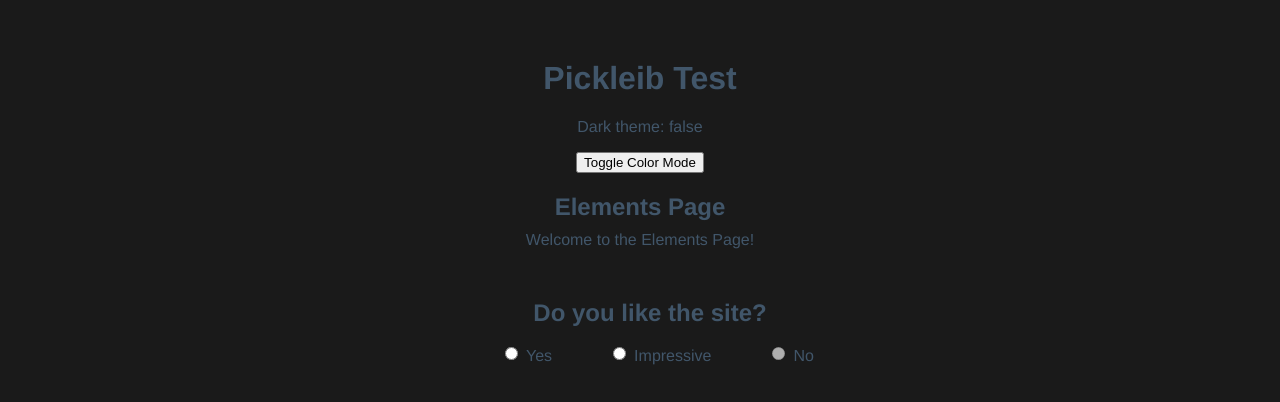
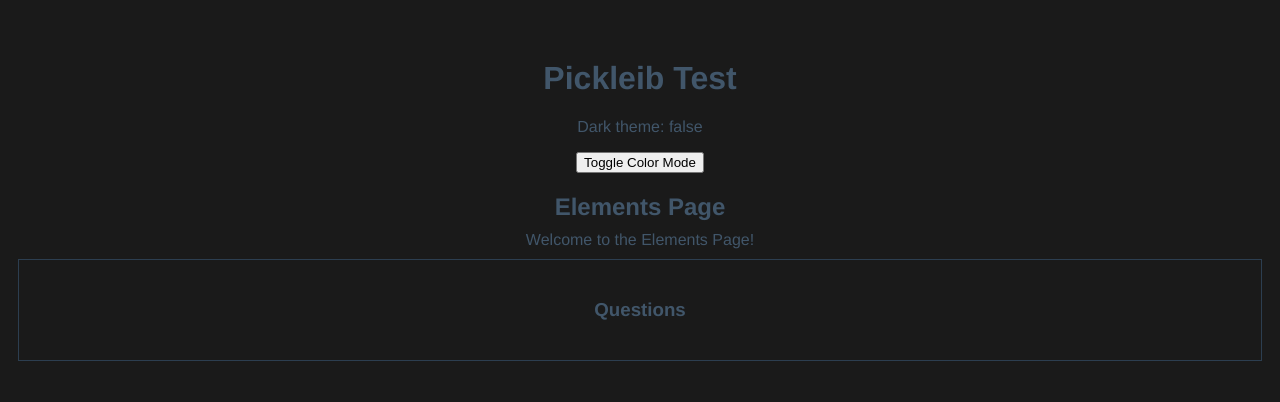
Before and after one commit to Umutayb/vue-test-app, a Vue app: page /elements in a window 1280 px wide. Shown: the top 402 px of the page. Built offline with nearby package versions, Linux system fonts and the light colour scheme.

Commit message:
Added section for Elements Page

```diff
--- a/src/router/index.js
+++ b/src/router/index.js
@@ -9,6 +9,7 @@ import InteractionsPage from "@/views/categories/InteractionsPage.vue";
 import SortablePage from "@/views/tools/SortablePage.vue";
 import DropdownPage from "@/views/tools/DropDownPage.vue";
 import TallPage from "@/views/tools/TallPage.vue";
+import QuestionsPage from "@/views/tools/QuestionsPage.vue";
 
 const routes = [
   {
@@ -29,6 +30,7 @@ const routes = [
   { path: "/droppable", name: "droppable", component: InteractionsPage },
   { path: "/draggable", name: "draggable", component: InteractionsPage },
   { path: "/tall", name: "tall", component: TallPage },
+  { path: "/questions", name: "questions", component: QuestionsPage }
 ];
 
 const router = createRouter({
--- a/src/views/categories/AlertsFrameWindowsPage.vue
+++ b/src/views/categories/AlertsFrameWindowsPage.vue
@@ -40,16 +40,16 @@ export default {
     },
     newTab() {
       // Open a new tab
-      window.open("http://127.0.0.1:8081/", "_blank");
+      window.open("http://127.0.0.1:8080/", "_blank");
     },
     newWindow() {
       // Open a new window
-      window.open("http://127.0.0.1:8081/", "_blank", "width=600,height=400");
+      window.open("http://127.0.0.1:8080/", "_blank", "width=600,height=400");
     },
     newWindowMessage() {
       // Open a new window with a message
       alert('New window message!');
-      window.open("http://127.0.0.1:8081/", "_blank");
+      window.open("http://127.0.0.1:8080/", "_blank");
     }
   }
 }
--- a/src/views/categories/ElementsPage.vue
+++ b/src/views/categories/ElementsPage.vue
@@ -2,106 +2,24 @@
   <div>
     <h2>Elements Page</h2>
     <a>Welcome to the Elements Page!</a>
-
-    <div class="question-box">
-      <h2>Do you like the site?</h2>
-      <form>
-        <div class="radio-group">
-          <span class="radio-button">
-            <input type="radio" id="yes" name="like" value="yes" @change="handleRadioChange">
-            <label for="yes">Yes</label>
-          </span>
-          <span class="radio-button">
-            <input type="radio" id="impressive" name="like" value="impressive" @change="handleRadioChange">
-            <label for="impressive">Impressive</label>
-          </span>
-          <span class="radio-button">
-            <input type="radio" id="no" name="like" value="no" disabled>
-            <label for="no">No</label>
-          </span>
-        </div>
-        <p v-if="thanks">Thanks!</p>
-        <p v-if="wow">Isn't it!</p>
-      </form>
-    </div>
+    <ToolLayout :tools="tools"></ToolLayout>
   </div>
 </template>
 
 <script>
+import '@vuepic/vue-datepicker/dist/main.css'
+import ToolLayout from "@/components/tools/ToolLayout.vue";
+
 export default {
+  components: {
+    ToolLayout
+  },
   data() {
-    return {
-      thanks: '',
-      wow: ''
-    };
-  },
-  methods: {
-    handleRadioChange(event) {
-      console.log(event.target.value); // Log the value for debugging
-      if (event.target.value === 'yes') {
-        this.thanks = event.target.value;
-        this.wow = '';
-      }
-      else if (event.target.value === 'impressive') {
-        this.wow = event.target.value;
-        this.thanks = '';
-      }
-      else {
-        this.thanks = '';
-        this.wow = '';
-      }
-    },
-    handleDoubleClick() {
-      alert('Double click!');
-    },
-    handleRightClick() {
-      alert('Right click!');
-    },
-    handleClick() {
-      alert('Single click!');
+      return {
+        tools: [
+          { name: "Questions", routeName: "questions" }
+        ],
+      };
     }
-  }
 }
 </script>
-
-<style>
-/* Radio buttons section styles */
-.question-box {
-  padding: 10px;
-  margin-top: 20px;
-  margin-bottom: 20px;
-  width: 300px; /* Adjust width */
-    justify-content: center;
-    width: 100%;
-  padding: 10px;
-}
-
-h2 {
-  margin-bottom: 10px;
-}
-
-.radio-group {
-  display: flex;
-  align-items: center;
-  margin-bottom: 10px;
-}
-
-.radio-group {
-  display: flex; /* Use flexbox */
-  flex-wrap: nowrap; /* Prevent wrapping */
-}
-
-.radio-button {
-  display: flex; /* Use flexbox */
-  align-items: center; /* Align items vertically */
-  margin-right: 56px; /* Adjust margin as needed */
-}
-
-.radio-button label {
-  margin-left: 5px; /* Add margin between radio button and label */
-}
-
-input[type="radio"] {
-  transform: scale(1);
-}
-</style>
--- /dev/null
+++ b/src/views/tools/QuestionsPage.vue
@@ -0,0 +1,96 @@
+<template>
+  <div>
+    <div class="question-box">
+      <h2>Do you like the site?</h2>
+      <form>
+        <div class="radio-group">
+          <span class="radio-button">
+            <input type="radio" id="yes" name="like" value="yes" @change="handleRadioChange">
+            <label for="yes">Yes</label>
+          </span>
+          <span class="radio-button">
+            <input type="radio" id="impressive" name="like" value="impressive" @change="handleRadioChange">
+            <label for="impressive">Impressive</label>
+          </span>
+          <span class="radio-button">
+            <input type="radio" id="no" name="like" value="no" disabled>
+            <label for="no">No</label>
+          </span>
+        </div>
+        <p v-if="thanks">Thanks!</p>
+        <p v-if="wow">Isn't it!</p>
+      </form>
+    </div>
+  </div>
+</template>
+
+<script>
+export default {
+  data() {
+    return {
+      thanks: '',
+      wow: ''
+    };
+  },
+  methods: {
+    handleRadioChange(event) {
+      console.log(event.target.value); // Log the value for debugging
+      if (event.target.value === 'yes') {
+        this.thanks = event.target.value;
+        this.wow = '';
+      } else if (event.target.value === 'impressive') {
+        this.wow = event.target.value;
+        this.thanks = '';
+      } else {
+        this.thanks = '';
+        this.wow = '';
+      }
+    },
+    handleDoubleClick() {
+      alert('Double click!');
+    },
+    handleRightClick() {
+      alert('Right click!');
+    },
+    handleClick() {
+      alert('Single click!');
+    }
+  }
+}
+</script>
+
+<style>
+/* Radio buttons section styles */
+.question-box {
+  padding: 10px;
+  margin-top: 20px;
+  margin-bottom: 20px;
+  width: 300px; /* Adjust width */
+  justify-content: center;
+  width: 100%;
+}
+
+h2 {
+  margin-bottom: 10px;
+}
+
+.radio-group {
+  display: flex;
+  align-items: center;
+  margin-bottom: 10px;
+}
+
+.radio-button {
+  display: flex; /* Use flexbox */
+  align-items: center; /* Align items vertically */
+  margin-right: 56px; /* Adjust margin as needed */
+}
+
+.radio-button label {
+  margin-left: 5px; /* Add margin between radio button and label */
+}
+
+input[type="radio"] {
+  transform: scale(1);
+}
+</style>
```
